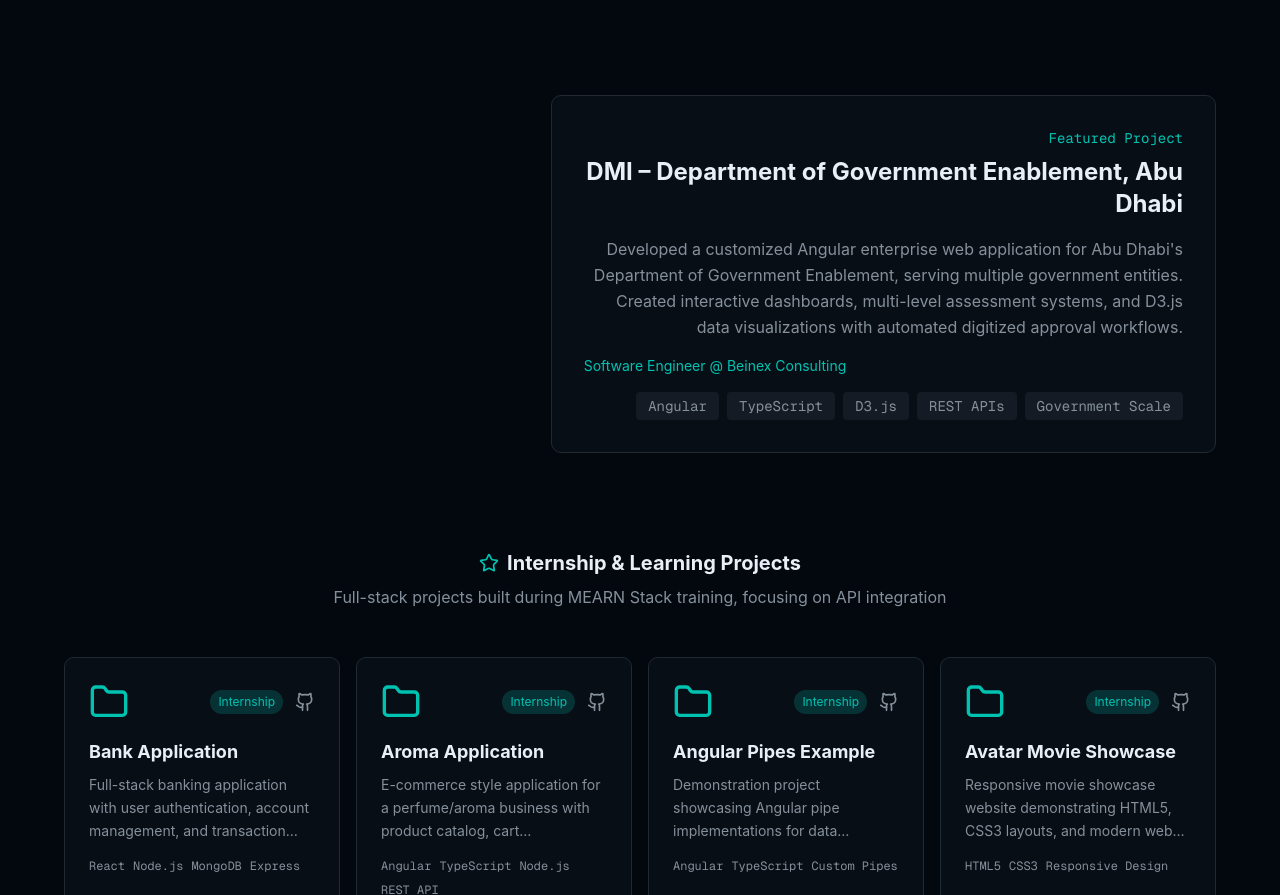
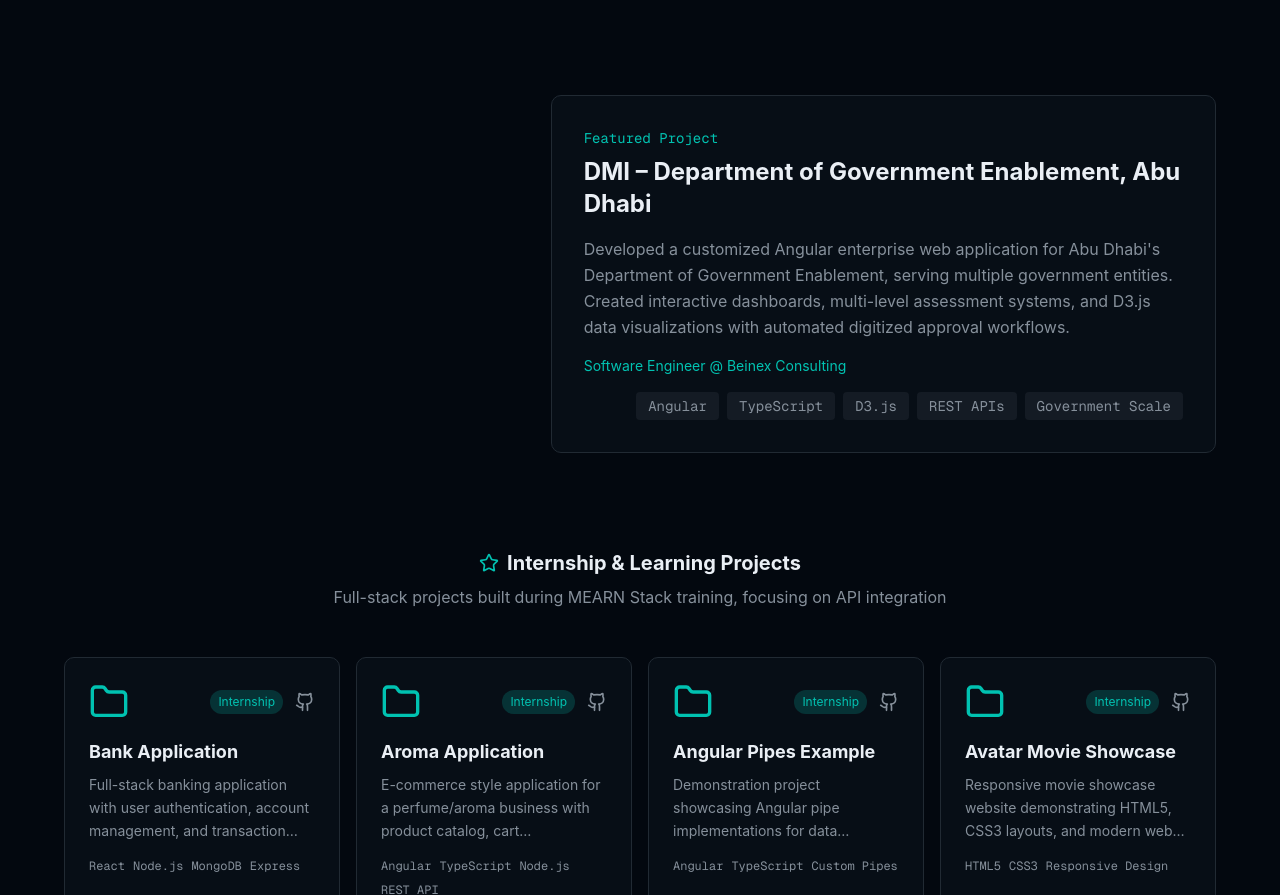
Before and after one commit to bugslayeranagha/Portfolio-v1, a Next.js app: page / in a window 1280 px wide. Shown: the part 2835-3730 px from the top of the page. Built offline with nearby package versions, Linux system fonts and the light colour scheme.

Commit message:
Update projects.tsx

```diff
--- a/components/portfolio/projects.tsx
+++ b/components/portfolio/projects.tsx
@@ -74,9 +74,7 @@ export function Projects() {
           {featuredProjects.map((project, index) => (
             <div
               key={project.title}
-              className={`relative grid md:grid-cols-12 gap-4 items-center ${
-                index % 2 === 1 ? "md:text-right" : ""
-              }`}
+              className={`relative grid md:grid-cols-12 gap-4 items-center`}
             >
               <div
                 className={`md:col-span-7 ${
```
